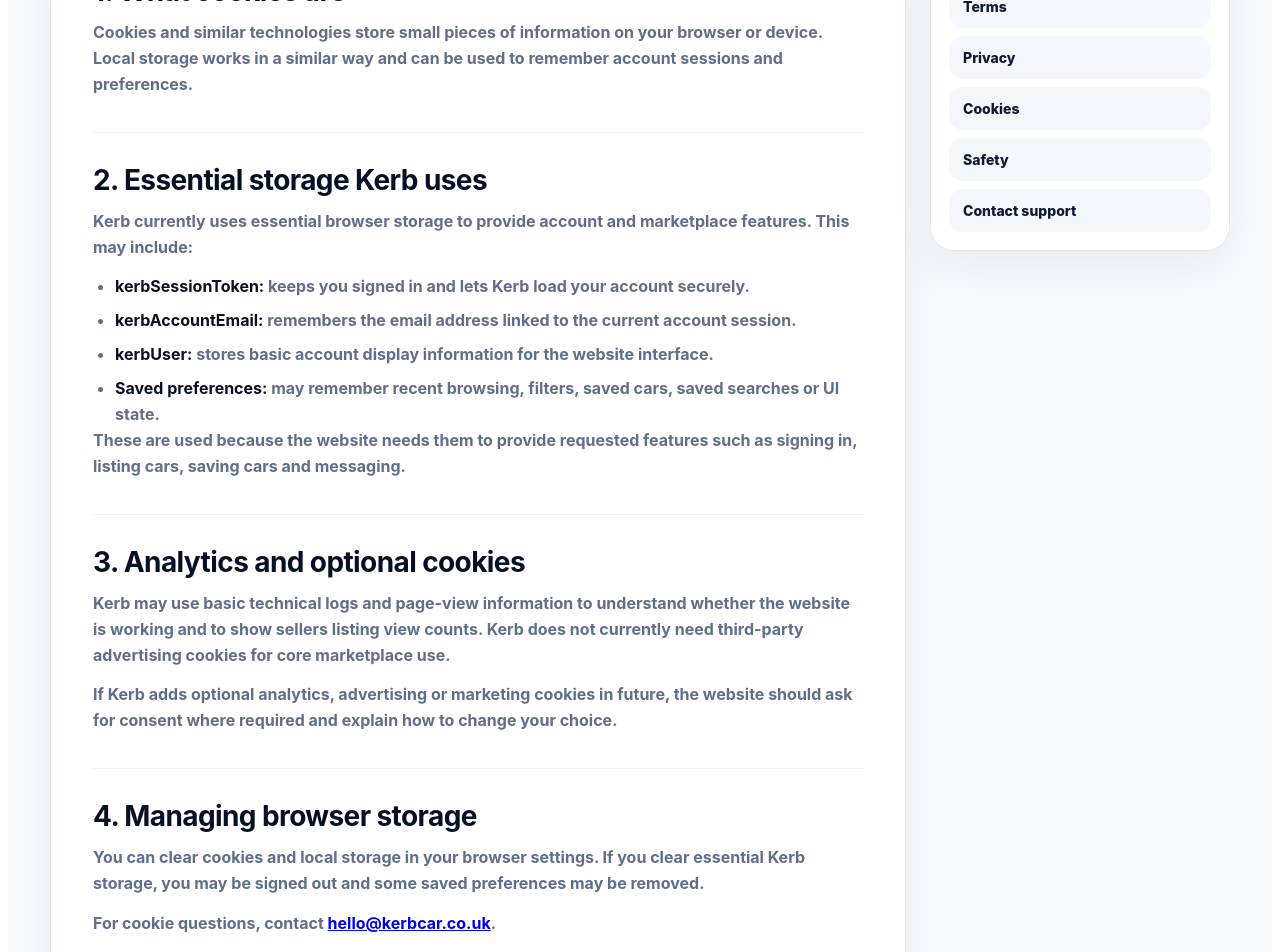
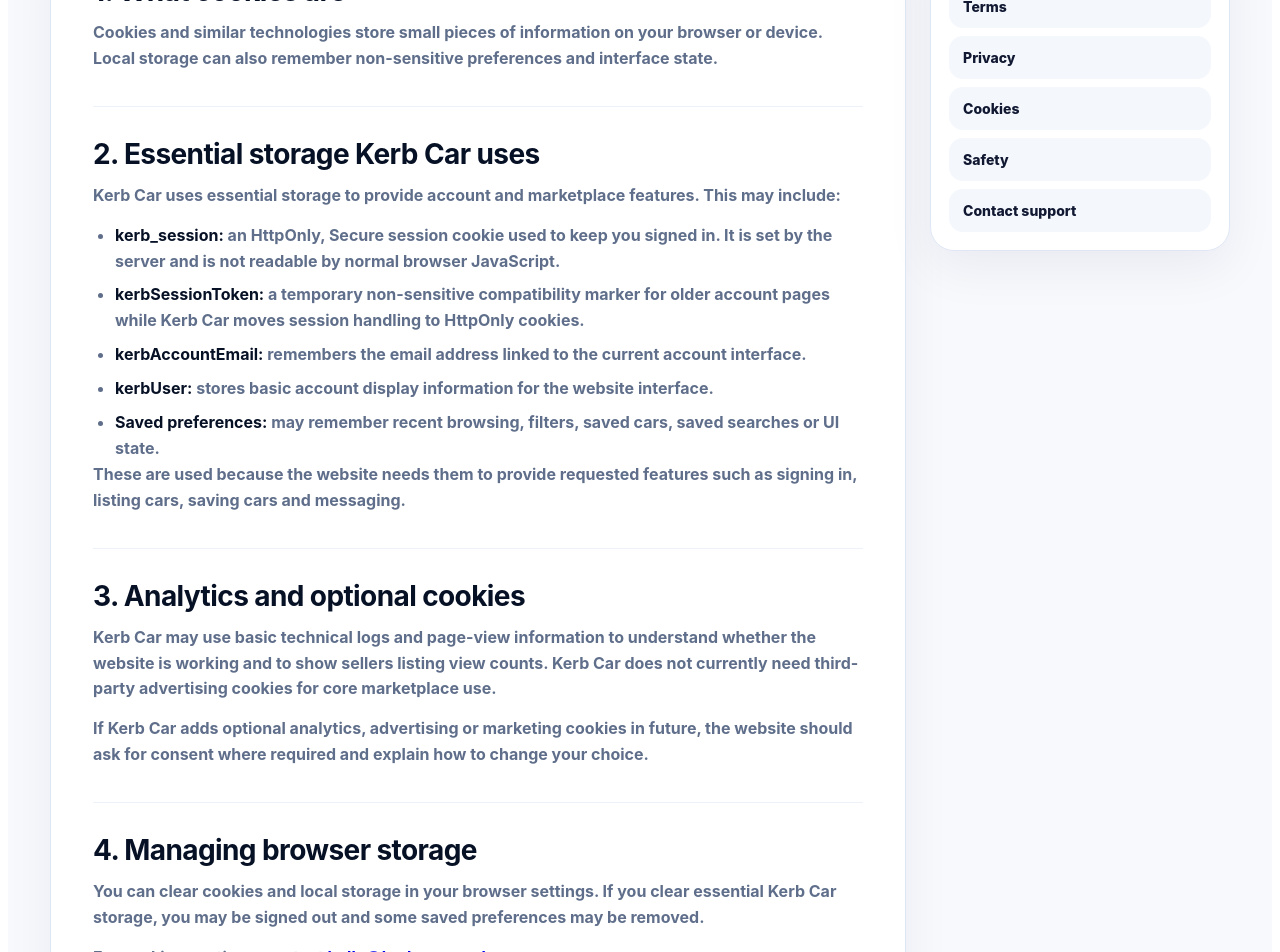
Before and after one commit to Abzgetzit/kerb, a Next.js app: page /cookies in a window 1280 px wide. Shown: the part 660-1612 px from the top of the page. Built offline with nearby package versions, Linux system fonts and the light colour scheme.

Commit message:
Update cookie policy for HttpOnly sessions

```diff
--- a/app/cookies/page.js
+++ b/app/cookies/page.js
@@ -1,8 +1,8 @@
 import LegalPage from "../components/LegalPage";
 
 export const metadata = {
-  title: "Cookie Policy | Kerb",
-  description: "How Kerb uses cookies, local storage and similar technologies.",
+  title: "Cookie Policy | Kerb Car",
+  description: "How Kerb Car uses cookies, local storage and similar technologies.",
 };
 
 export default function CookiesPage() {
@@ -10,26 +10,27 @@ export default function CookiesPage() {
     <LegalPage
       kicker="Cookie policy"
       title="Cookies and local storage"
-      description="Kerb uses essential browser storage to keep the marketplace working. This page explains what is used and why."
+      description="Kerb Car uses essential cookies and browser storage to keep the marketplace working. This page explains what is used and why."
     >
       <section>
         <h2>1. What cookies are</h2>
         <p>
           Cookies and similar technologies store small pieces of information on
-          your browser or device. Local storage works in a similar way and can be
-          used to remember account sessions and preferences.
+          your browser or device. Local storage can also remember non-sensitive
+          preferences and interface state.
         </p>
       </section>
 
       <section>
-        <h2>2. Essential storage Kerb uses</h2>
+        <h2>2. Essential storage Kerb Car uses</h2>
         <p>
-          Kerb currently uses essential browser storage to provide account and
-          marketplace features. This may include:
+          Kerb Car uses essential storage to provide account and marketplace
+          features. This may include:
         </p>
         <ul>
-          <li><strong>kerbSessionToken:</strong> keeps you signed in and lets Kerb load your account securely.</li>
-          <li><strong>kerbAccountEmail:</strong> remembers the email address linked to the current account session.</li>
+          <li><strong>kerb_session:</strong> an HttpOnly, Secure session cookie used to keep you signed in. It is set by the server and is not readable by normal browser JavaScript.</li>
+          <li><strong>kerbSessionToken:</strong> a temporary non-sensitive compatibility marker for older account pages while Kerb Car moves session handling to HttpOnly cookies.</li>
+          <li><strong>kerbAccountEmail:</strong> remembers the email address linked to the current account interface.</li>
           <li><strong>kerbUser:</strong> stores basic account display information for the website interface.</li>
           <li><strong>Saved preferences:</strong> may remember recent browsing, filters, saved cars, saved searches or UI state.</li>
         </ul>
@@ -42,13 +43,13 @@ export default function CookiesPage() {
       <section>
         <h2>3. Analytics and optional cookies</h2>
         <p>
-          Kerb may use basic technical logs and page-view information to
+          Kerb Car may use basic technical logs and page-view information to
           understand whether the website is working and to show sellers listing
-          view counts. Kerb does not currently need third-party advertising
+          view counts. Kerb Car does not currently need third-party advertising
           cookies for core marketplace use.
         </p>
         <p>
-          If Kerb adds optional analytics, advertising or marketing cookies in
+          If Kerb Car adds optional analytics, advertising or marketing cookies in
           future, the website should ask for consent where required and explain
           how to change your choice.
         </p>
@@ -58,8 +59,8 @@ export default function CookiesPage() {
         <h2>4. Managing browser storage</h2>
         <p>
           You can clear cookies and local storage in your browser settings. If
-          you clear essential Kerb storage, you may be signed out and some saved
-          preferences may be removed.
+          you clear essential Kerb Car storage, you may be signed out and some
+          saved preferences may be removed.
         </p>
         <p>
           For cookie questions, contact <a href="mailto:hello@kerbcar.co.uk">hello@kerbcar.co.uk</a>.
@@ -69,7 +70,7 @@ export default function CookiesPage() {
       <section>
         <h2>5. Changes to this policy</h2>
         <p>
-          Kerb may update this page if new cookies, analytics tools or browser
+          Kerb Car may update this page if new cookies, analytics tools or browser
           storage features are added.
         </p>
       </section>
```
